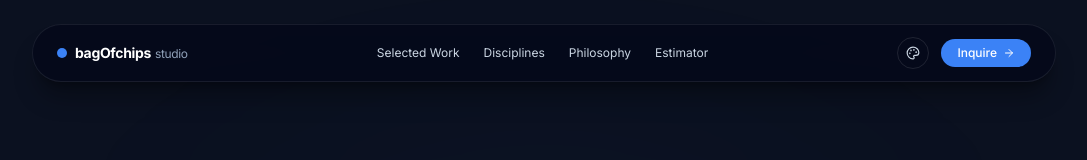
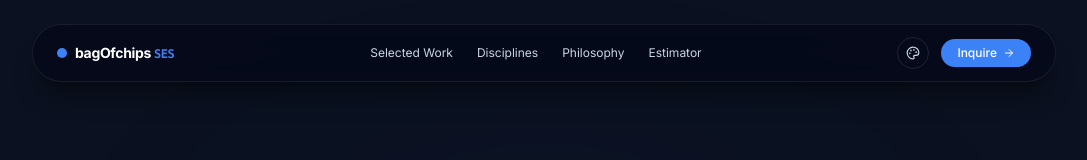
Before and after one commit to MagnusDrake/bagofchips-ses, a React (Vite) app: page / in a window 1280 px wide. Shown: the top 160 px of the page, without its empty margins (96-1183 px from the left). Built offline with nearby package versions, Linux system fonts and the light colour scheme.

Commit message:
fix(brand): update navbar and footer brand text to bagOfchips SES

```diff
--- a/src/components/Footer.tsx
+++ b/src/components/Footer.tsx
@@ -18,7 +18,7 @@ export const Footer: React.FC = () => {
             <div className="flex items-center gap-2.5">
               <span className="w-2 h-2 rounded-full" style={{ backgroundColor: themeConfig.primaryColor }} />
               <span className="text-sm font-semibold tracking-tight text-white">
-                bag<span style={{ color: themeConfig.primaryColor }}>Of</span>chips Studio
+                bagOfchips <span className="font-mono text-xs font-semibold" style={{ color: themeConfig.primaryColor }}>SES</span>
               </span>
             </div>
 
--- a/src/components/Navbar.tsx
+++ b/src/components/Navbar.tsx
@@ -49,7 +49,7 @@ export const Navbar: React.FC = () => {
               style={{ backgroundColor: themeConfig.primaryColor }}
             />
             <span className="font-bold text-sm tracking-tight text-white">
-              bagOfchips<span className="text-slate-400 font-normal ml-1 text-xs">studio</span>
+              bagOfchips <span className="font-mono text-xs font-semibold" style={{ color: themeConfig.primaryColor }}>SES</span>
             </span>
           </a>
 
```
